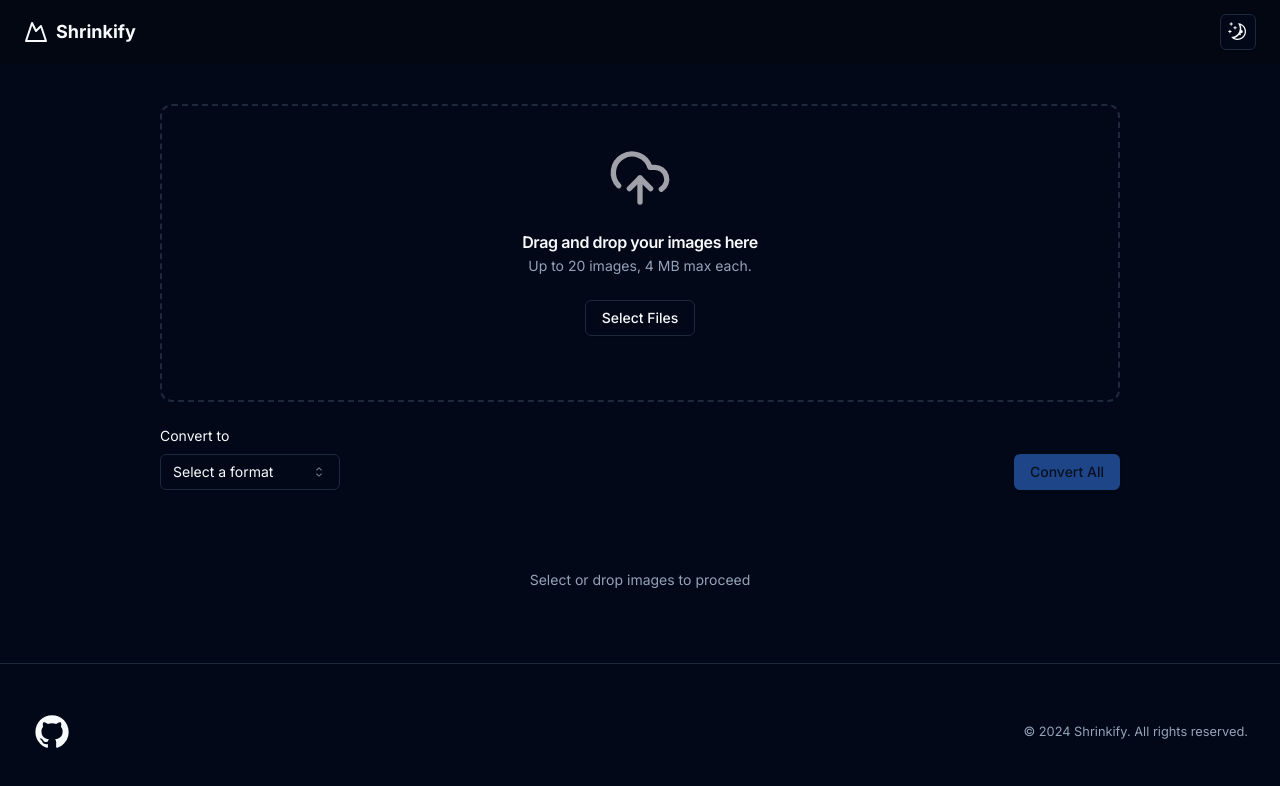
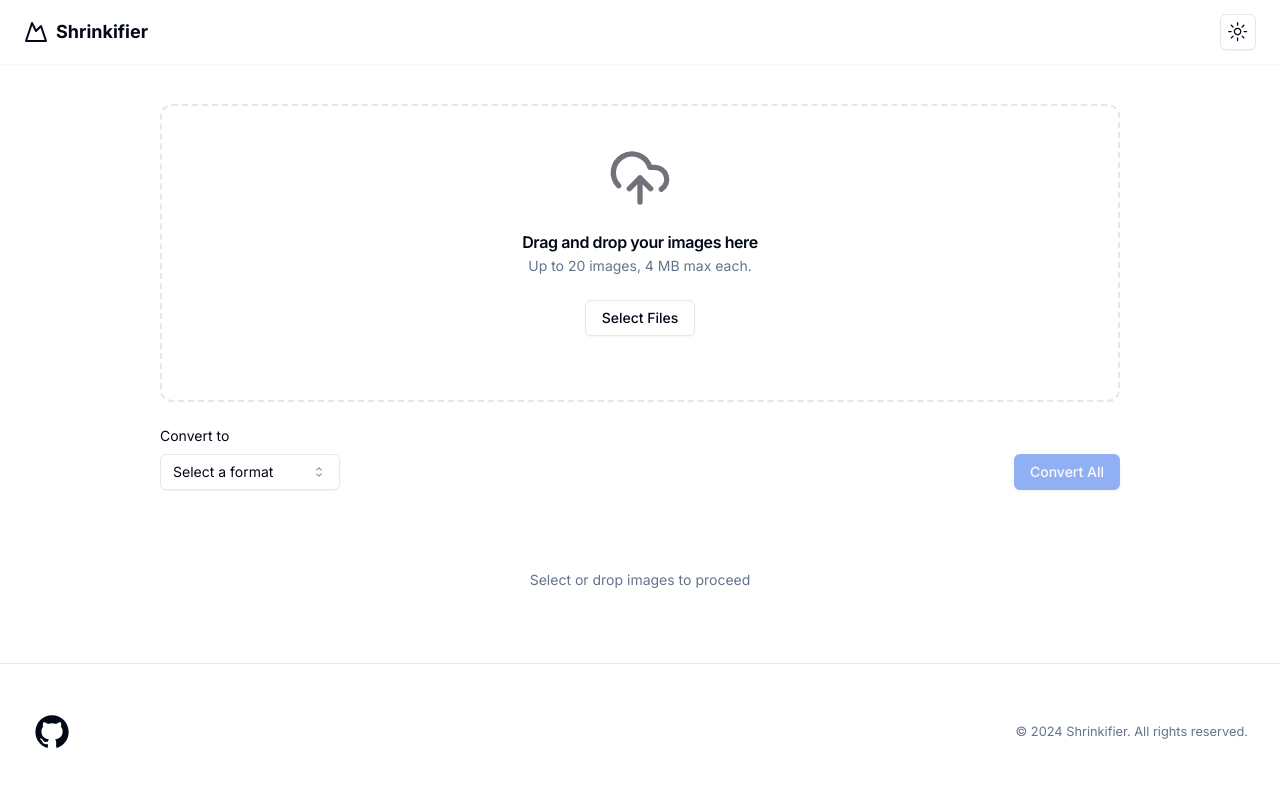
Before and after one commit to flnx/shrinkifier, a Next.js app: page / in a window 1280 px wide. Shown: the top 786 px of the page. Built offline with nearby package versions, Linux system fonts and the light colour scheme.

Commit message:
Updating default theme and changing site name

```diff
--- a/src/app/layout.tsx
+++ b/src/app/layout.tsx
@@ -4,8 +4,8 @@ import { cn } from '@/lib/utils';
 import { ThemeProvider } from './providers';
 import { Nav } from '@/components/Nav';
 import { Toaster } from '@/components/ui/toaster';
+import { Footer } from '@/components/footer/Footer';
 import '@/styles/globals.css';
-import { Footer } from '@/components/footer/Footer';
 
 const fontSans = FontSans({
   subsets: ['latin'],
@@ -13,8 +13,8 @@ const fontSans = FontSans({
 });
 
 export const metadata: Metadata = {
-  title: "Shrinkify - Free Image Optimizer & Compressor",
- description: 'Optimize and compress images for free with Shrinkify. Fast and efficient conversion. Change image formats easily - PNG to WEBP, JPEG to WEBP, and more. Reduce image size effortlessly!'
+  title: "Shrinkifier - Free Image Optimizer & Compressor",
+ description: 'Optimize and compress images for free with Shrinkifier. Fast and efficient conversion. Change image formats easily - PNG to WEBP, JPEG to WEBP, and more. Reduce image size effortlessly!'
 };
 
 type RootLayoutProps = Readonly<{
@@ -32,7 +32,7 @@ export default function RootLayout({ children }: RootLayoutProps) {
       >
         <ThemeProvider
           attribute="class"
-          defaultTheme="dark"
+          defaultTheme="light"
           disableTransitionOnChange
         >
           <Nav />
--- a/src/components/Nav.tsx
+++ b/src/components/Nav.tsx
@@ -7,7 +7,7 @@ export function Nav() {
       <div className="container flex h-16 items-center justify-between px-4 md:px-6">
         <Link className="flex items-center gap-2" href="#">
           <MountainIcon className="h-6 w-6" />
-          <span className="text-lg font-bold">Shrinkify</span>
+          <span className="text-lg font-bold">Shrinkifier</span>
         </Link>
         <ThemeToggler />
       </div>
--- a/src/components/convert-settings/useConvertSettings.ts
+++ b/src/components/convert-settings/useConvertSettings.ts
@@ -48,7 +48,7 @@ export const useConvertSettings = () => {
   const zipAndDownload = async () => {
     try {
       const zippedFiles = await zipFiles(files);
-      saveAs(zippedFiles, 'shrinkify.zip');
+      saveAs(zippedFiles, 'shrinkifier.zip');
     } catch (err) {
       toast({
         title: 'Failed to Zip Files',
--- a/src/components/footer/Footer.tsx
+++ b/src/components/footer/Footer.tsx
@@ -18,7 +18,7 @@ export const Footer = () => {
         </Link>
 
         <small className="mt-4 md:mt-0 text-tiny text-muted-foreground">
-          &copy; 2024 Shrinkify. All rights reserved.
+          &copy; 2024 Shrinkifier. All rights reserved.
         </small>
       </div>
     </footer>
```
Also changed, not shown: 1 other file (tests, documents, lock files or other folders).
